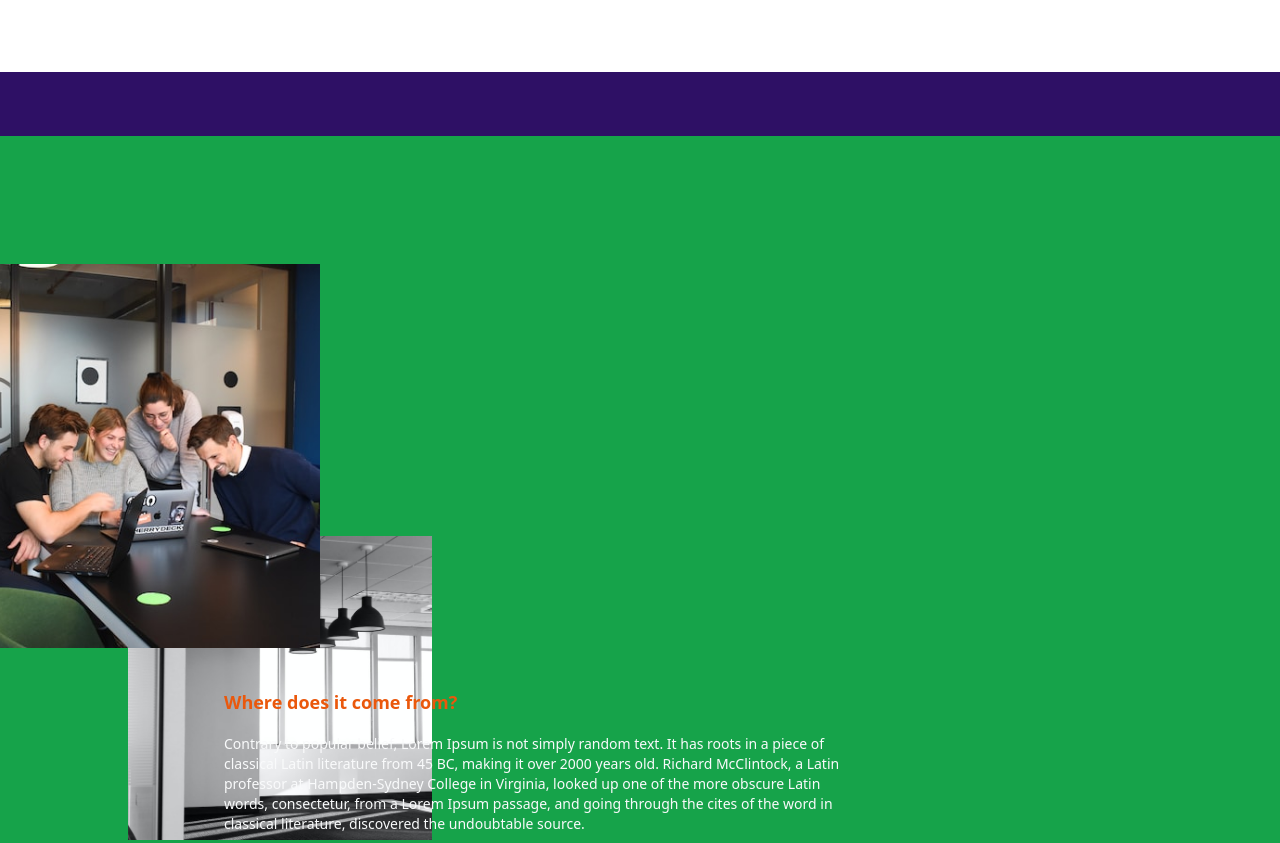
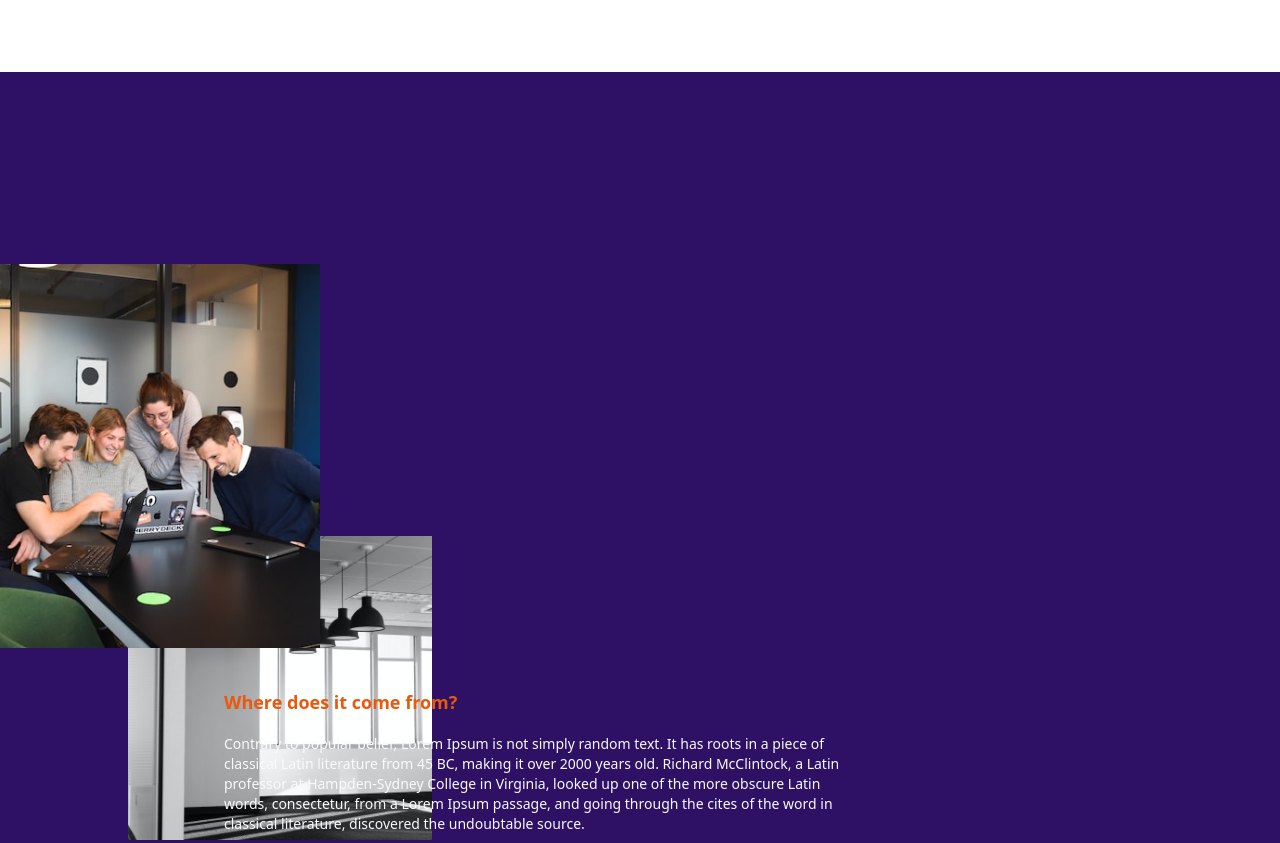
Before and after one commit to Schnarfengargle123/Aspect-Landing-Page, a website: page src/index.html in a window 1280 px wide. Shown: the part 640-1483 px from the top of the page. Drawn offline with Linux system fonts and the light colour scheme.

Commit message:
Removed background color utility styles.

```diff
--- a/src/index.html
+++ b/src/index.html
@@ -124,7 +124,7 @@
           </div>
         </div>
       </div>
-      <div id="about-content-bottom" class="w-[88rem] h-[56rem] my-[4rem] mr-24 z-1 bg-green-600 flex flex-row 2xl:flex-row">
+      <div id="about-content-bottom" class="w-[88rem] h-[56rem] my-[4rem] mr-24 z-1 flex flex-row 2xl:flex-row">
         <img src="./assets/images/about_2.jpg" class="w-[19rem] h-[19rem] ml-60 sm:mb-48 self-end object-cover" />
       </div>
     </div>
```
